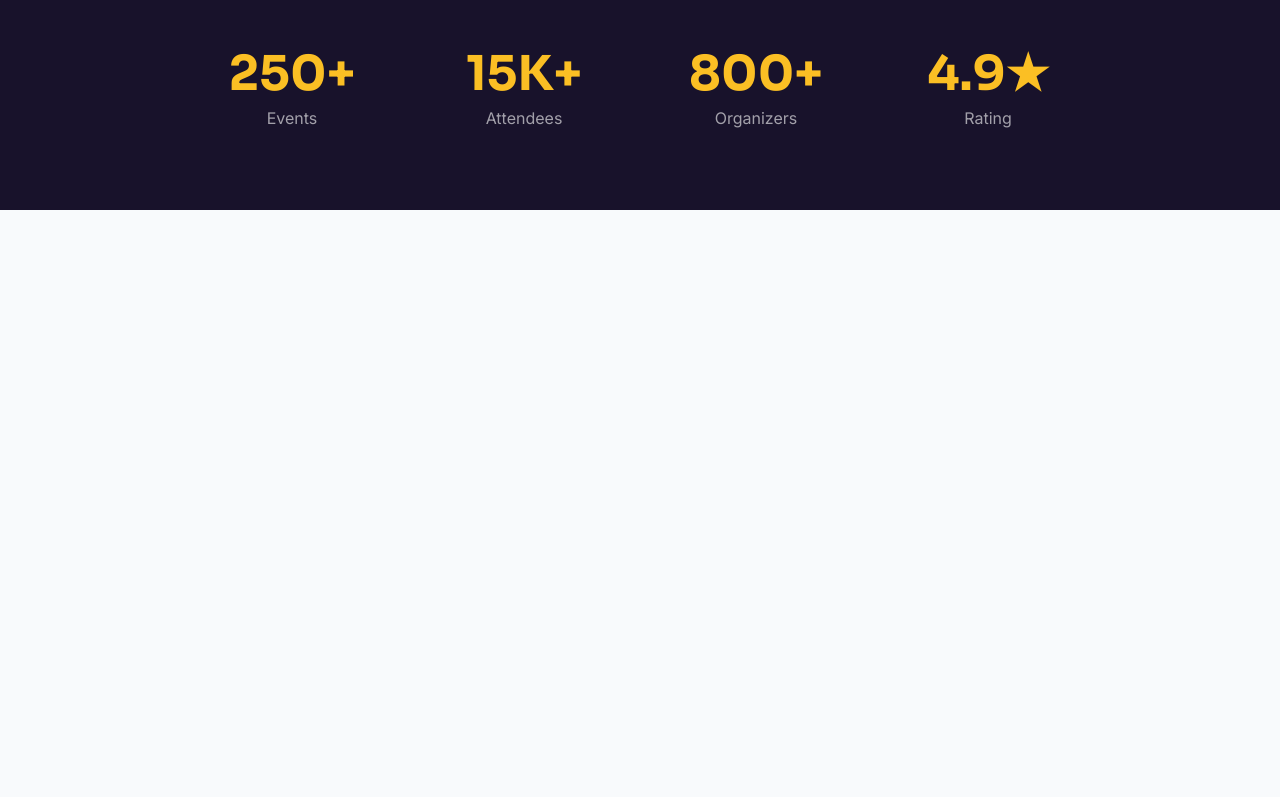
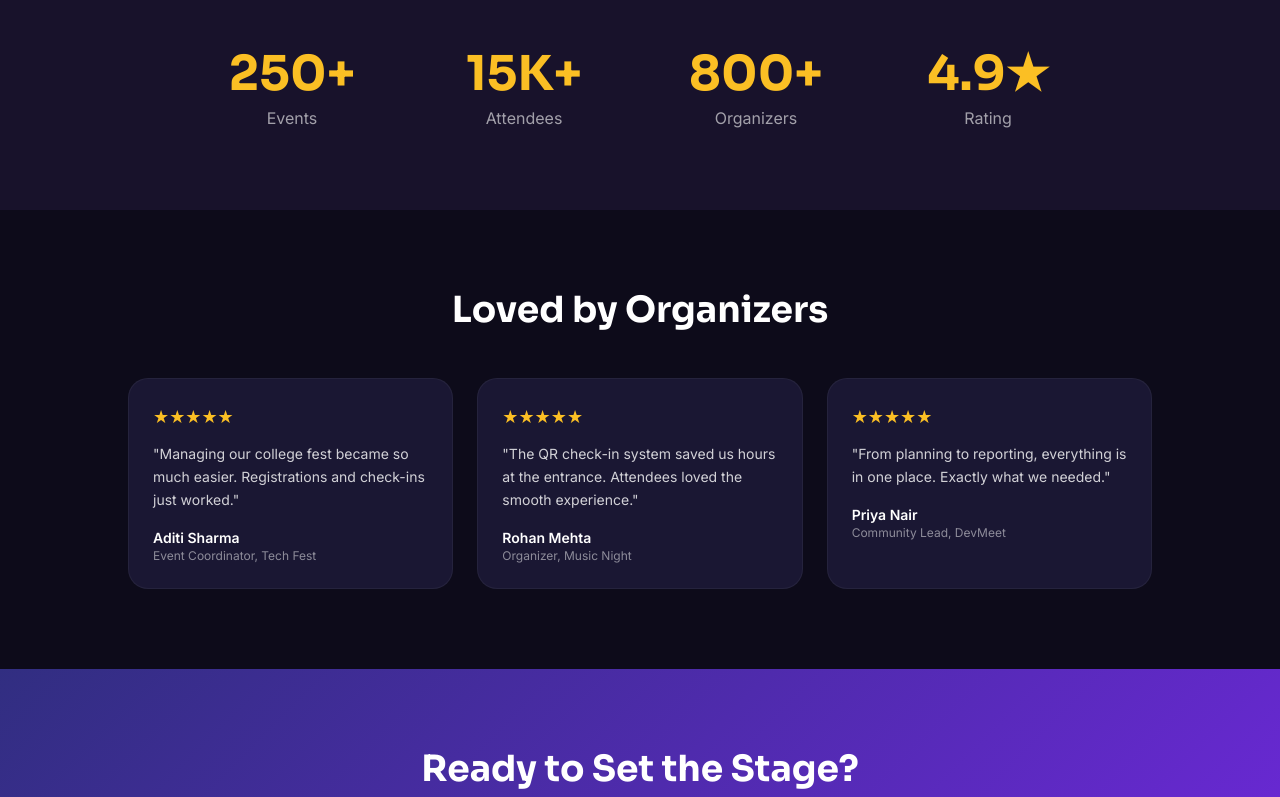
Before and after one commit to Sunita-lab/SetMyStage, a React (Vite) app in the folder client/: page / in a window 1280 px wide. Shown: the part 2000-2797 px from the top of the page. Before the commit the page ends 2210 px from the top, so only its background shows below. Built offline with nearby package versions, Linux system fonts and the light colour scheme; no server answers.

Commit message:
feat: add testimonials, CTA, and footer sections to landing page

```diff
--- a/client/src/pages/LandingPage.jsx
+++ b/client/src/pages/LandingPage.jsx
@@ -233,6 +233,66 @@ function LandingPage() {
     <StatCounter target={4.9} suffix="★" label="Rating" decimal />
   </div>
 </div>
+
+{/* Testimonials */}
+<div className="bg-[#0D0B1A] py-20 px-6 md:px-12">
+  <h2 className="font-heading font-bold text-3xl md:text-4xl text-white text-center mb-12">
+    Loved by Organizers
+  </h2>
+
+  <div className="grid grid-cols-1 md:grid-cols-3 gap-6 max-w-5xl mx-auto">
+    {[
+      {
+        quote: "Managing our college fest became so much easier. Registrations and check-ins just worked.",
+        name: "Aditi Sharma",
+        role: "Event Coordinator, Tech Fest",
+      },
+      {
+        quote: "The QR check-in system saved us hours at the entrance. Attendees loved the smooth experience.",
+        name: "Rohan Mehta",
+        role: "Organizer, Music Night",
+      },
+      {
+        quote: "From planning to reporting, everything is in one place. Exactly what we needed.",
+        name: "Priya Nair",
+        role: "Community Lead, DevMeet",
+      },
+    ].map((t) => (
+      <div
+        key={t.name}
+        className="bg-[#1A1733] rounded-[20px] p-6 border border-white/5"
+      >
+        <p className="text-accent text-lg mb-3">★★★★★</p>
+        <p className="text-white/80 text-sm leading-relaxed mb-4">"{t.quote}"</p>
+        <p className="text-white font-semibold text-sm">{t.name}</p>
+        <p className="text-white/50 text-xs">{t.role}</p>
+      </div>
+    ))}
+  </div>
+</div>
+
+{/* CTA */}
+<div
+  className="py-20 px-6 text-center"
+  style={{
+    background: "linear-gradient(135deg, #312E81 0%, #6D28D9 100%)",
+  }}
+>
+  <h2 className="font-heading font-bold text-3xl md:text-4xl text-white mb-6">
+    Ready to Set the Stage?
+  </h2>
+  <Link
+    to="/create-event"
+    className="inline-block bg-accent text-ink font-semibold px-8 py-3 rounded-btn hover:opacity-90 hover:-translate-y-0.5 transition"
+  >
+    Create Event
+  </Link>
+</div>
+
+{/* Footer */}
+<footer className="bg-[#0D0B1A] text-white/50 text-sm text-center py-8 px-6">
+  <p>© 2026 SetMyStage. Plan. Manage. Celebrate.</p>
+</footer>
 </>
 
 
```
